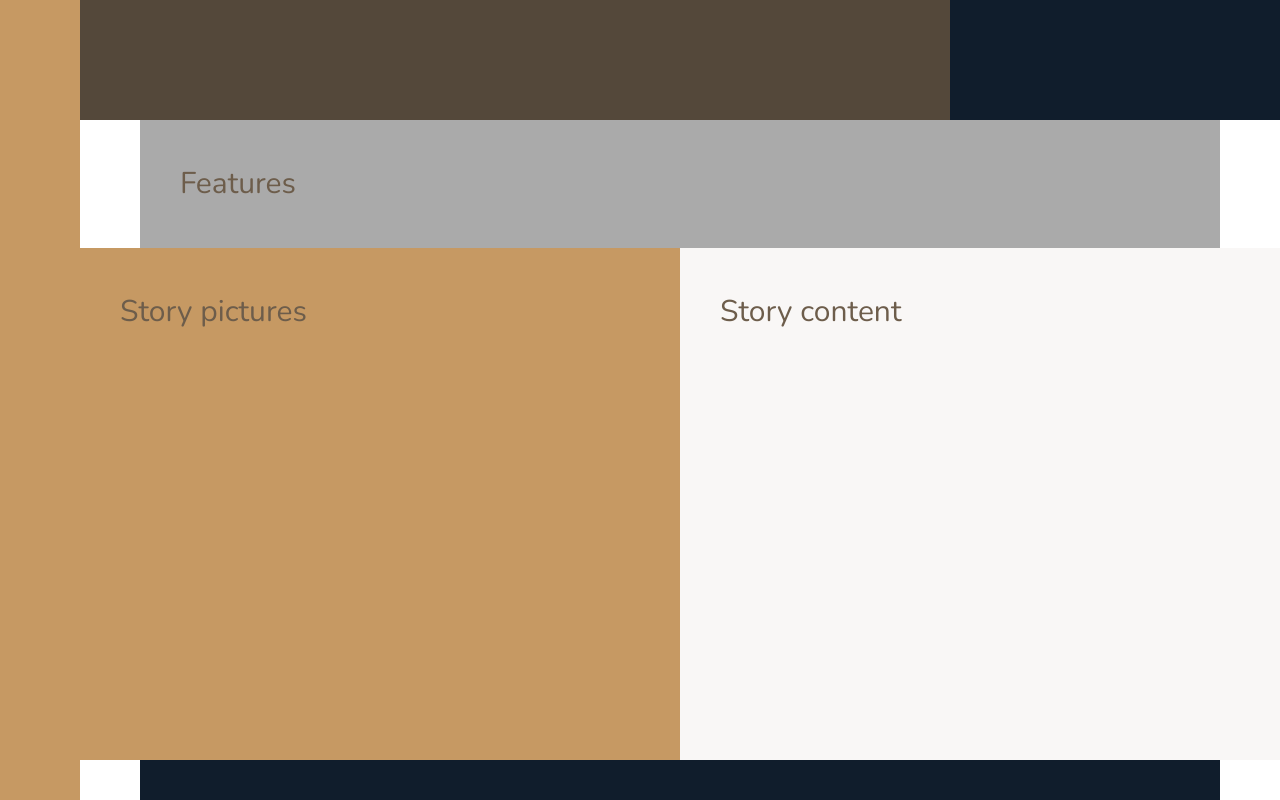
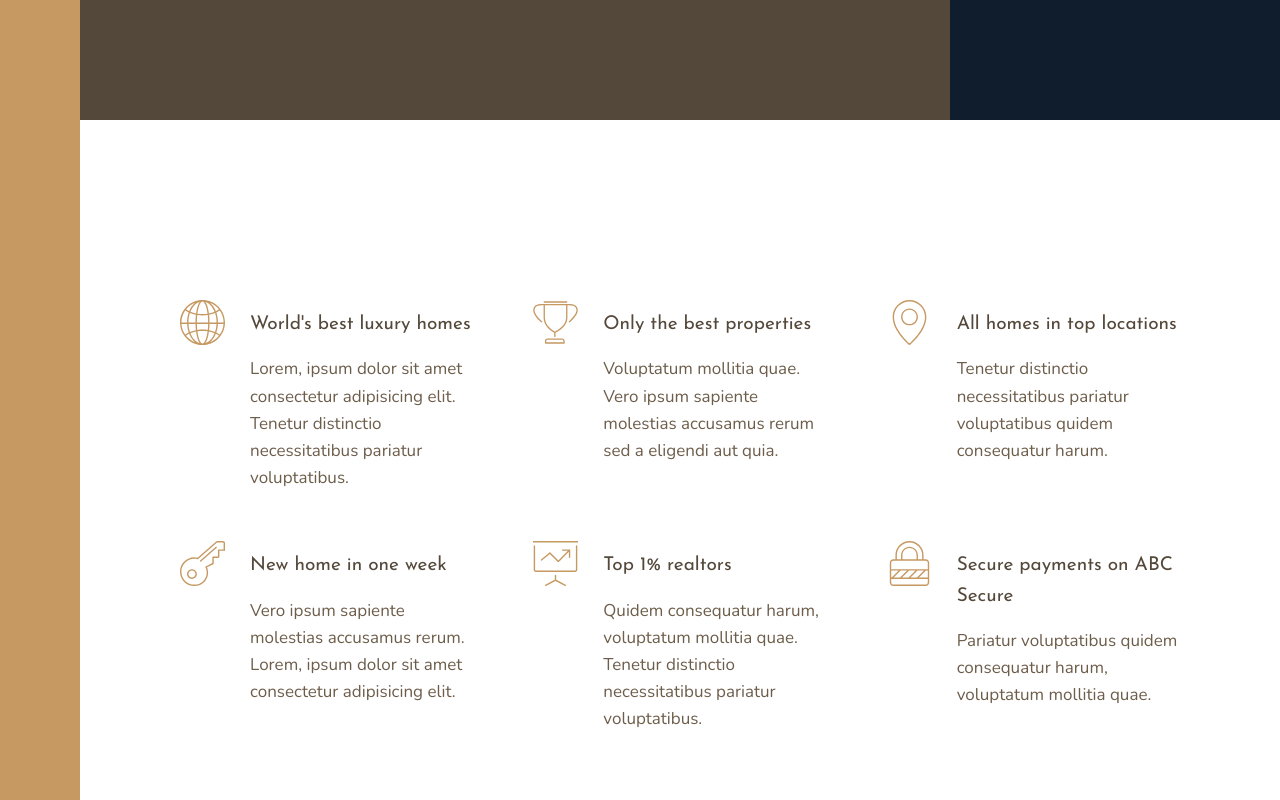
Before and after one commit to Sol-Ahn/udemy-advanced-css, a website: page Nexter/starter/index.html in a window 1280 px wide. Shown: the part 520-1320 px from the top of the page. Drawn offline with nearby package versions, Linux system fonts and the light colour scheme.

Commit message:
Add: features section

```diff
--- a/Nexter/starter/index.html
+++ b/Nexter/starter/index.html
@@ -25,7 +25,66 @@
 			Top 3 realtors
 		</div>
 		<section class="features">
-			Features
+			<div class="feature">
+				<svg class="feature__icon">
+					<use xlink:href="img/sprite.svg#icon-global"></use>
+				</svg>
+				<h4 class="heading-4 heading-4--dark">World's best luxury homes</h4>
+				<p class="feature__text">
+					Lorem, ipsum dolor sit amet consectetur adipisicing elit. Tenetur
+					distinctio necessitatibus pariatur voluptatibus.
+				</p>
+			</div>
+			<div class="feature">
+				<svg class="feature__icon">
+					<use xlink:href="img/sprite.svg#icon-trophy"></use>
+				</svg>
+				<h4 class="heading-4 heading-4--dark">Only the best properties</h4>
+				<p class="feature__text">
+					Voluptatum mollitia quae. Vero ipsum sapiente molestias accusamus
+					rerum sed a eligendi aut quia.
+				</p>
+			</div>
+			<div class="feature">
+				<svg class="feature__icon">
+					<use xlink:href="img/sprite.svg#icon-map-pin"></use>
+				</svg>
+				<h4 class="heading-4 heading-4--dark">All homes in top locations</h4>
+				<p class="feature__text">
+					Tenetur distinctio necessitatibus pariatur voluptatibus quidem
+					consequatur harum.
+				</p>
+			</div>
+			<div class="feature">
+				<svg class="feature__icon">
+					<use xlink:href="img/sprite.svg#icon-key"></use>
+				</svg>
+				<h4 class="heading-4 heading-4--dark">New home in one week</h4>
+				<p class="feature__text">
+					Vero ipsum sapiente molestias accusamus rerum. Lorem, ipsum dolor sit
+					amet consectetur adipisicing elit.
+				</p>
+			</div>
+			<div class="feature">
+				<svg class="feature__icon">
+					<use xlink:href="img/sprite.svg#icon-presentation"></use>
+				</svg>
+				<h4 class="heading-4 heading-4--dark">Top 1% realtors</h4>
+				<p class="feature__text">
+					Quidem consequatur harum, voluptatum mollitia quae. Tenetur distinctio
+					necessitatibus pariatur voluptatibus.
+				</p>
+			</div>
+			<div class="feature">
+				<svg class="feature__icon">
+					<use xlink:href="img/sprite.svg#icon-lock"></use>
+				</svg>
+				<h4 class="heading-4 heading-4--dark">Secure payments on ABC Secure</h4>
+				<p class="feature__text">
+					Pariatur voluptatibus quidem consequatur harum, voluptatum mollitia
+					quae.
+				</p>
+			</div>
 		</section>
 		<div class="story__pictures">
 			Story pictures
--- a/Nexter/starter/sass/_base.scss
+++ b/Nexter/starter/sass/_base.scss
@@ -44,6 +44,5 @@ body {
 
 	& > * {
 		padding: 40px;
-		font-size: 3rem;
 	}
 }
--- a/Nexter/starter/sass/_features.scss
+++ b/Nexter/starter/sass/_features.scss
@@ -1,4 +1,30 @@
 .features {
-	background-color: $color-grey-light-2;
 	grid-column: center-start / center-end;
+
+	margin: 15rem 0;
+
+	display: grid;
+	// grid-template-columns: repeat(3, 1fr);
+	grid-template-columns: repeat(auto-fit, minmax(25rem, 1fr));
+	grid-gap: 6rem;
+	align-items: start;
 }
+
+.feature {
+	display: grid;
+	grid-template-columns: min-content 1fr;
+	grid-row-gap: 1.5rem;
+	grid-column-gap: 2.5rem;
+
+	&__icon {
+		fill: $color-primary;
+		width: 4.5rem;
+		height: 4.5rem;
+		grid-row: 1 / span 2;
+		transform: translateY(-1rem);
+	}
+
+	&__text {
+		font-size: 1.7rem;
+	}
+}
--- a/Nexter/starter/sass/_typography.scss
+++ b/Nexter/starter/sass/_typography.scss
@@ -0,0 +1,28 @@
+%heading {
+	font-family: $font-display;
+	font-weight: 400;
+}
+
+.heading-1 {
+	@extend %heading;
+}
+
+.heading-2 {
+	@extend %heading;
+}
+
+.heading-3 {
+	@extend %heading;
+}
+
+.heading-4 {
+	@extend %heading;
+	font-size: 1.9rem;
+
+	&--light {
+		color: $color-grey-light-1;
+	}
+	&--dark {
+		color: $color-grey-dark-1;
+	}
+}
```
Also changed, not shown: Nexter/starter/css/style.css.
